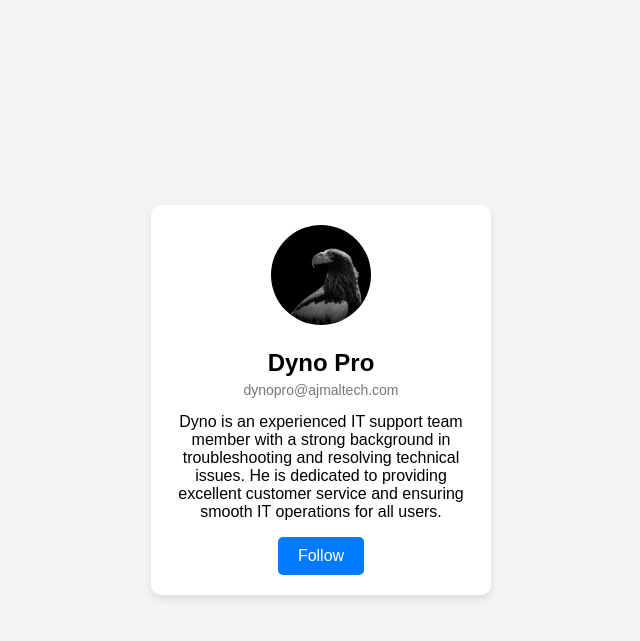
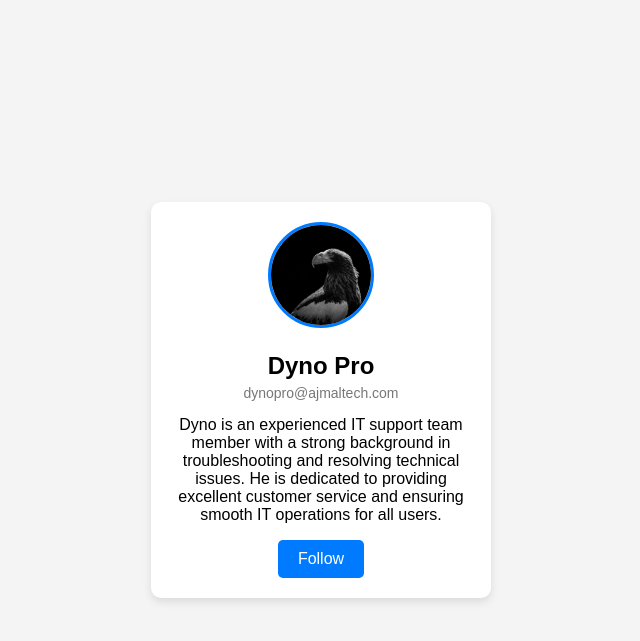
Before and after one commit to ajmalrasouli/profile, a Flask app: page / in a window 1280 px wide. Shown: the top 641 px of the page, without its empty margins (319-959 px from the left). Run offline with Flask 3, Linux system fonts and the light colour scheme.

Commit message:
update styles.csss
added border to profile image.

```diff
--- a/static/styles.css
+++ b/static/styles.css
@@ -19,6 +19,7 @@ body {
 
 .profile-photo {
     border-radius: 50%;
+    border: 3px solid #007BFF;  /* Add border to the image */
     width: 100px;
     height: 100px;
     object-fit: cover;
```
